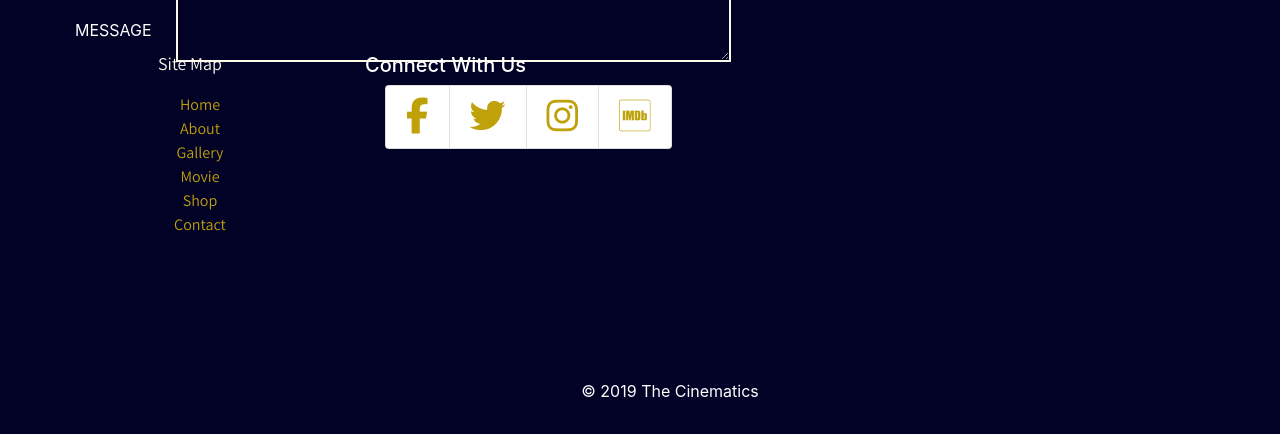
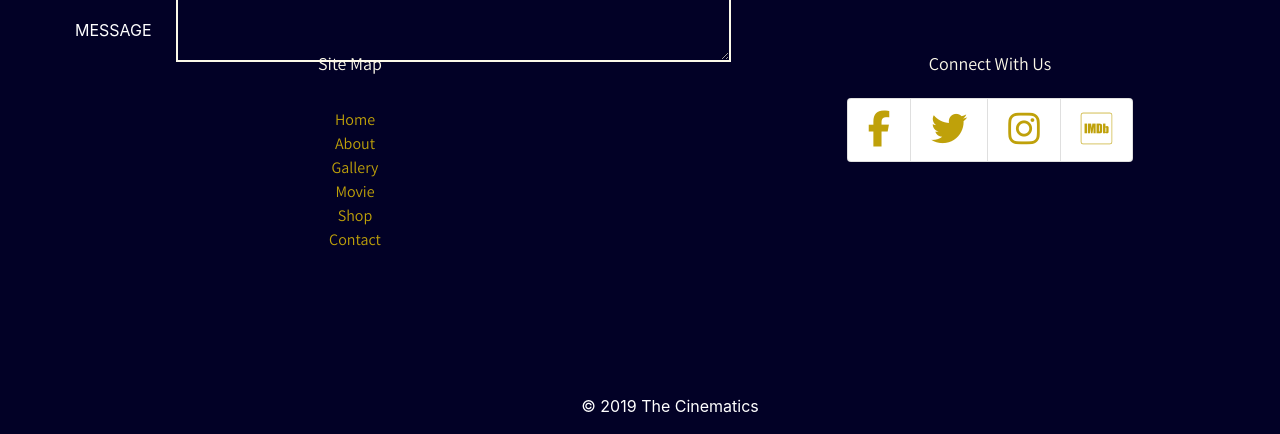
Before and after one commit to tunjiakanbi/theCinematics, a plain HTML site: page index.html in a window 1280 px wide. Shown: the part 4888-5322 px from the top of the page. Drawn offline with nearby package versions, Linux system fonts and the light colour scheme; a script that the page names is missing; files whose address does not match are found by name.

Commit message:
centered site map & social icons with headers

```diff
--- a/css/style.scss
+++ b/css/style.scss
@@ -265,8 +265,8 @@ label {
 // footer style
 
 .page-footer {
-   border-top: 2px solid $color2;
-   padding-top: 75px;
+    border-top: 2px solid $color2;
+    padding-top: 75px;
 }
 
 
@@ -295,6 +295,7 @@ a:hover {
     text-align: center;
     font-size: 16px;
     padding: 10px;
+    margin-left: 10px;
     text-align: center;
 }
 
@@ -303,8 +304,18 @@ h5.map {
     color: $color1;
     font-size: 18px;
     text-align: center;
+    padding-bottom: 15px;
 }
 
+h5.social {
+    font-family: $font1;
+    color: $color1;
+    font-size: 18px;
+    text-align: center;
+    padding-bottom: 15px;
+}
+
+
 .foot-link {
-    padding: 35px;
+    padding-bottom: 20px;
 }
--- a/index.html
+++ b/index.html
@@ -135,7 +135,7 @@
       <div class="row">
 
         <!-- Grid column for site map-->
-        <div class="col-lg-3 col-lg-offset-3 col-sm-12 col-1">
+        <div class="col-lg-6 col-sm-12 justify-content-center col-1">
 
           <!-- Site Map Content -->
           <h5 class="map">Site Map</h5>
@@ -164,12 +164,12 @@
         </div>
 
         <!-- Grid column for Social-->
-        <div class="col-lg-3 col-sm-12 col-2">
+        <div class="col-lg-6 col-sm-12 justify-content-center col-2">
 
           <!-- Social Icons -->
           <h5 class="social">Connect With Us</h5>
 
-          <ul class="list-group list-group-horizontal">
+          <ul class="list-group list-group-horizontal mx-auto justify-content-center">
             <li class="list-group-item">
               <a class="social-link" href="#!"><i class="fab fa-facebook-f fa-2x"></i></a>
             </li>
```
Also changed, not shown: css/style.css, 1 other file.
